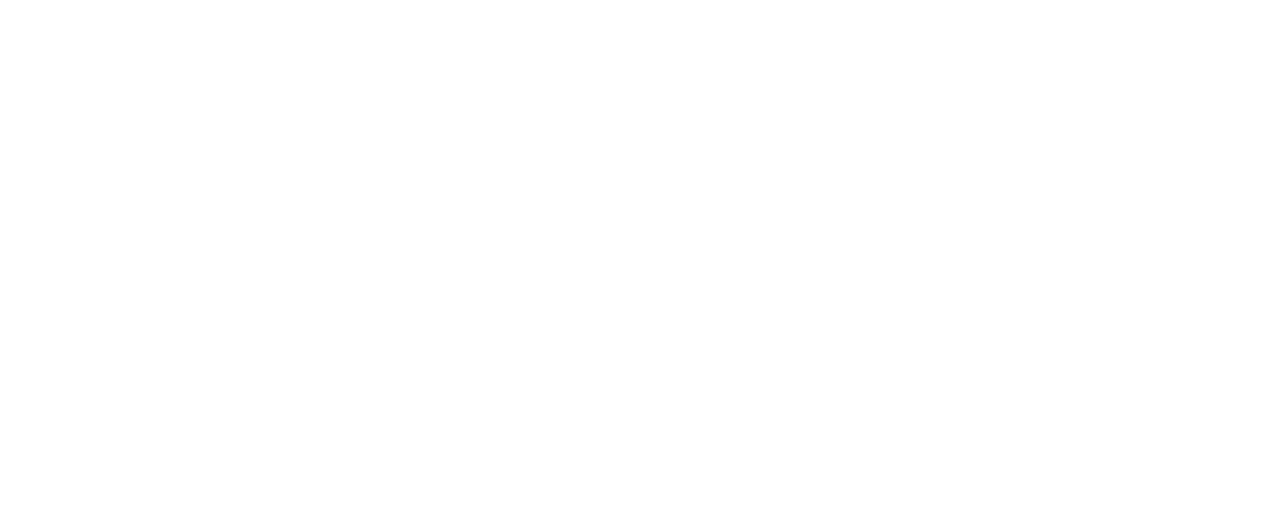
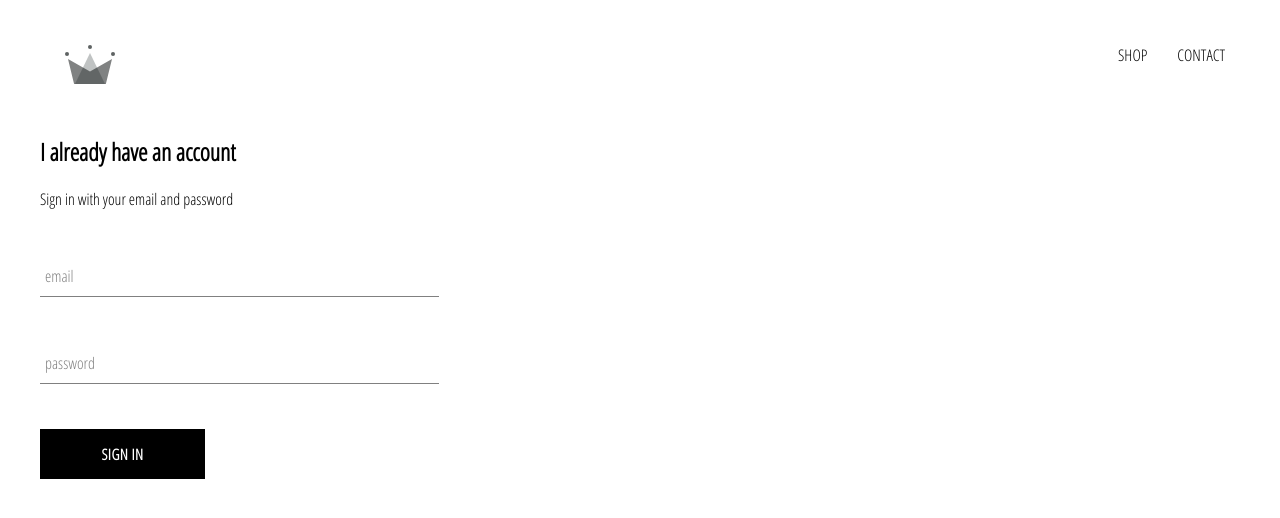
Before and after one commit to JordanRhys/crwn-clothing, a React (Create React App) app: page /signin in a window 1280 px wide. Shown: the top 518 px of the page. Built offline with nearby package versions, Linux system fonts and the light colour scheme.

Commit message:
Created signin page, signin form and CustomButton component

```diff
--- a/src/App.js
+++ b/src/App.js
@@ -2,15 +2,19 @@ import React from 'react';
 import { Route, Switch } from 'react-router-dom';
 import './App.css';
 
-import HomePage from './pages/homepage/HomePage.component';
-import ShopPage from './pages/shoppage/ShopPage.component';
+import Header from './components/Header/Header.component';
+import HomePage from './pages/HomePage/HomePage.component';
+import ShopPage from './pages/ShopPage/ShopPage.component';
+import SignInPage from './pages/SignInPage/SignInPage.component';
 
 function App() {
   return (
     <div>
+      <Header/>
       <Switch>
         <Route exact path='/' component={HomePage}/>
         <Route exact path='/shop' component={ShopPage}/>
+        <Route path='/signin' component={SignInPage}/>
       </Switch>
     </div>
   );
--- /dev/null
+++ b/src/components/CustomButton/CustomButton.component.js
@@ -0,0 +1,11 @@
+import React from 'react';
+
+import './CustomButton.styles.scss';
+
+const CustomButton = ({ children, ...otherProps}) => (
+    <button className='custom-button' {...otherProps}>
+        {children}
+    </button>
+);
+
+export default CustomButton;
--- /dev/null
+++ b/src/components/CustomButton/CustomButton.styles.scss
@@ -0,0 +1,22 @@
+.custom-button {
+    min-width: 165px;
+    width: auto;
+    height: 50px;
+    letter-spacing: 0.5px;
+    line-height: 50px;
+    padding: 0 35px;
+    font-size: 15px;
+    background-color: black;
+    color: white;
+    text-transform: uppercase;
+    font-family: 'Open Sans Condensed';
+    font-weight: bolder;
+    border: none;
+    cursor: pointer;
+
+    &:hover {
+        background-color: white;
+        color: black;
+        border: 1px solid black;
+    }
+}
--- /dev/null
+++ b/src/components/FormInput/FormInput.component.js
@@ -0,0 +1,18 @@
+import React from 'react';
+
+import './FormInput.styles.scss';
+
+const FormInput = ({ handleChange, label, ...otherProps}) => (
+    <div className='group'>
+        <input className='form-input' onChange={handleChange} {...otherProps}/>
+        {
+            label ?
+            (<label className={`${otherProps.value ? 'shrink' : ''} form-input-label`}>
+             {label}
+            </label>)
+            : null
+        }
+    </div>
+);
+
+export default FormInput;
--- /dev/null
+++ b/src/components/FormInput/FormInput.styles.scss
@@ -0,0 +1,54 @@
+$sub-color: grey;
+$main-color: black;
+
+@mixin shrinkLabel {
+    top: -14px;
+    font-size: 12px;
+    color: $main-color;
+}
+
+.group {
+    position: relative;
+    margin: 45px 0;
+
+    .form-input {
+        background: none;
+        background-color: white;
+        color: $sub-color;
+        font-size: 18px;
+        padding: 10px 10px 10px 5px;
+        display: block;
+        width: 100%;
+        border: none;
+        border-radius: 0;
+        border-bottom: 1px solid $sub-color;
+        margin: 25px 0;
+
+        &:focus {
+            outline: none;
+        }
+
+        &:focus ~ .form-input-label {
+            @include shrinkLabel();
+        }
+    }
+
+    input[type='password'] {
+        letter-spacing: 0.3em;
+    }
+
+    .form-input-label {
+        color: $sub-color;
+        font-size: 16px;
+        font-weight: normal;
+        position: absolute;
+        pointer-events: none;
+        left: 5px;
+        top: 10px;
+        transition: 300ms ease all;
+
+        &.shrink {
+            @include shrinkLabel();
+        }
+    }
+}
--- /dev/null
+++ b/src/components/Header/Header.component.js
@@ -0,0 +1,26 @@
+import React from 'react';
+import { Link } from 'react-router-dom';
+
+import { ReactComponent as Logo} from '../../assets/logo.svg';
+import './Header.styles.scss';
+
+const Header = () => {
+
+    return (
+        <div className='header'>
+            <Link className='logo-container' to='/'>
+                <Logo className='logo'/>
+            </Link>
+            <div className='options'>
+                <Link className='option' to='/shop'>
+                    SHOP
+                </Link>
+                <Link className='option' to='/contact'>
+                    CONTACT
+                </Link>
+            </div>
+        </div>
+    )
+}
+
+export default Header;
--- /dev/null
+++ b/src/components/Header/Header.styles.scss
@@ -0,0 +1,25 @@
+.header {
+    height: 70px;
+    width: 100%;
+    display: flex;
+    justify-content: space-between;
+    margin-bottom: 25px;
+
+    .logo-container {
+        height: 100%;
+        width: 70px;
+        padding: 25px;
+    }
+
+    .options {
+        width: 50%;
+        height: 100%;
+        display: flex;
+        align-items: center;
+        justify-content: flex-end;
+
+        .option {
+            padding: 10px 15px;
+        }
+    }
+}
--- /dev/null
+++ b/src/components/SignIn/SignIn.component.js
@@ -0,0 +1,60 @@
+import React, { useState } from 'react';
+
+import './SignIn.styles.scss';
+
+import FormInput from '../FormInput/FormInput.component';
+import CustomButton from '../CustomButton/CustomButton.component';
+
+const SignIn = () => {
+    const [state, setState] = useState({
+        email: '',
+        password: ''
+    });
+
+    const handleSubmit = (event) => {
+        event.preventDefault();
+
+        setState({
+            email: '',
+            password: ''
+        });
+    }
+
+    const handleChange = (event) => {
+        const { value, name } = event.target;
+
+        setState({ [name]: value });
+    }
+
+    return (
+        <div className='sign-in'>
+            <h2>I already have an account</h2>
+            <span>Sign in with your email and password</span>
+
+            <form onSubmit={handleSubmit}>
+                <FormInput
+                    name='email'
+                    label='email'
+                    type='email'
+                    handleChange={handleChange}
+                    value={state.email}
+                    required
+                />
+                <FormInput
+                    name='password'
+                    label='password'
+                    type='password'
+                    handleChange={handleChange}
+                    value={state.password}
+                    required
+                />
+
+                <CustomButton type='submit'>
+                    Sign In
+                </CustomButton>
+            </form>
+        </div>
+    )
+}
+
+export default SignIn;
--- /dev/null
+++ b/src/components/SignIn/SignIn.styles.scss
@@ -0,0 +1,9 @@
+.sign-in {
+    width: 30vw;
+    display: flex;
+    flex-direction: column;
+
+    .title {
+        margin: 10px 0;
+    }
+}
--- /dev/null
+++ b/src/pages/SignInPage/SignInPage.component.js
@@ -0,0 +1,15 @@
+import React from 'react';
+
+import './SignInPage.styles.scss';
+import SignIn from '../../components/SignIn/SignIn.component';
+
+const SignInPage = () => {
+
+    return (
+        <div className='sign-in-page'>
+            <SignIn/>
+        </div>
+    )
+}
+
+export default SignInPage;
```
Also changed, not shown: src/assets/logo.svg (added), src/logo.svg (deleted), src/pages/SignInPage/SignInPage.styles.scss (added).
